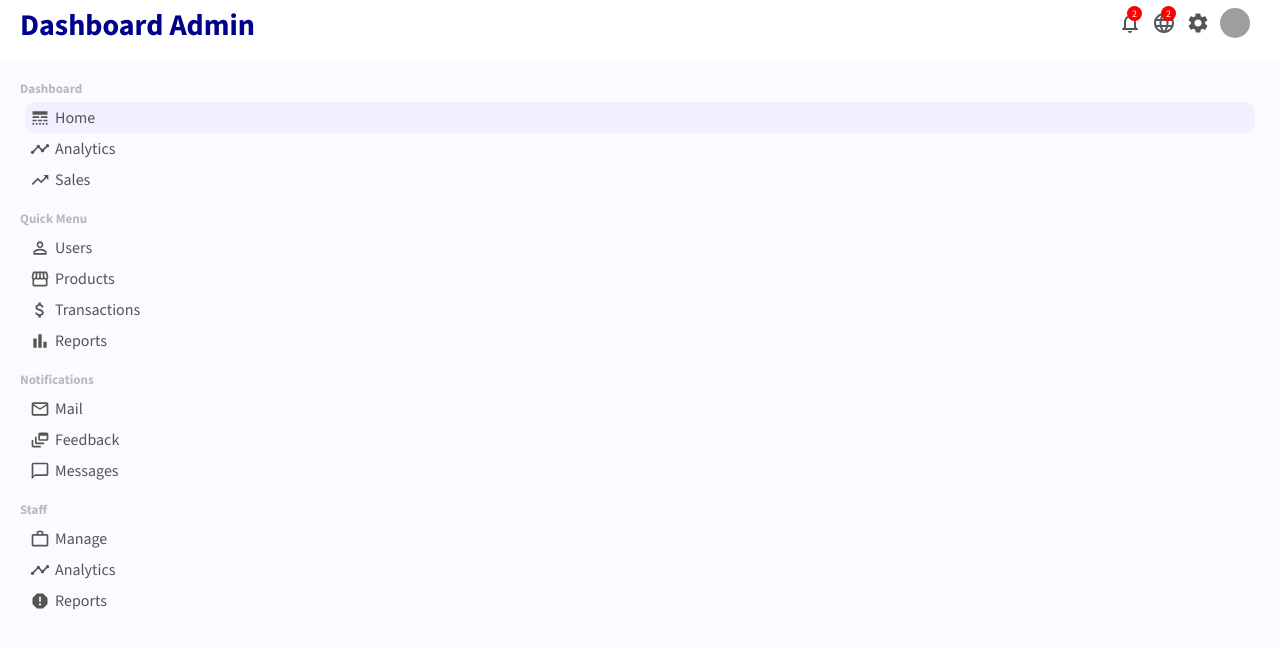
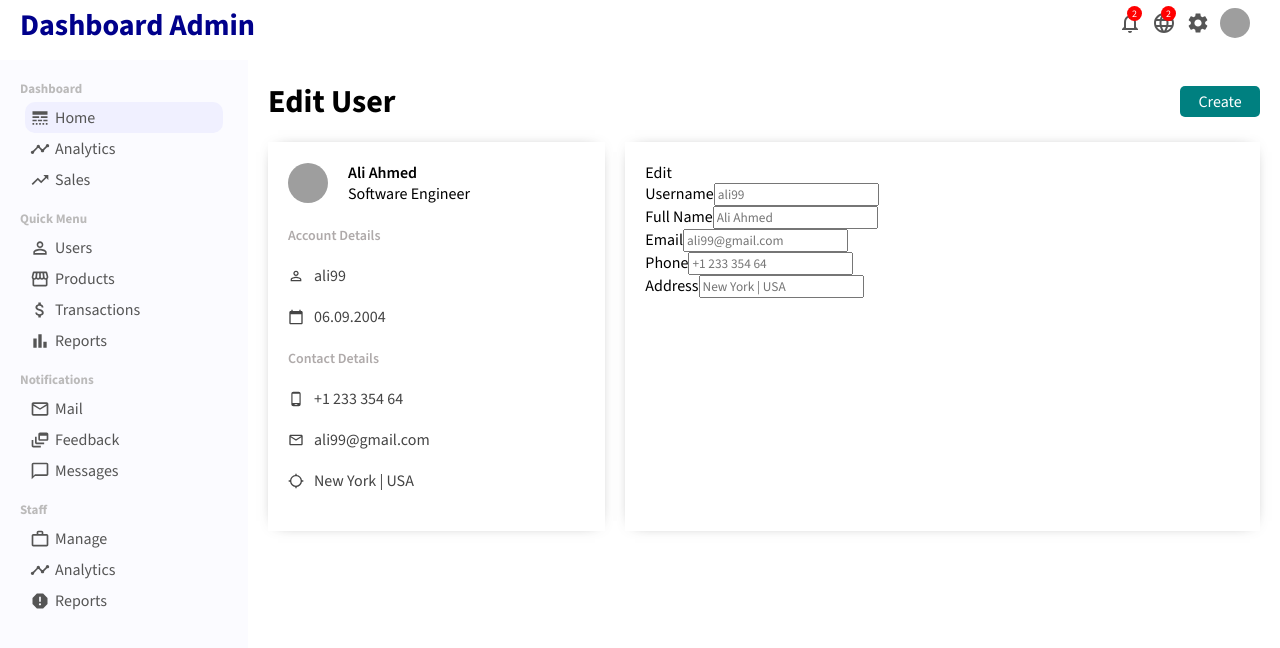
Before and after one commit to sahiralzakaria/React-Admin-Dashboard-UI, a React (Vite) app: page /user/1 in a window 1280 px wide. Shown: the top 648 px of the page. Built offline with nearby package versions, Linux system fonts and the light colour scheme; grey boxes are pictures that could not be loaded.

Commit message:
user display and update page

```diff
--- a/src/App.jsx
+++ b/src/App.jsx
@@ -4,6 +4,7 @@
 import { Home } from "./pages/home/Home";
 import { BrowserRouter, Routes, Route } from "react-router";
 import UserList from "./pages/userList/UserList";
+import User from "./pages/user/User";
 
 function App() {
 
@@ -16,6 +17,7 @@
         <Routes>
           <Route path="/" element={<Home />} />
           <Route path="/users" element={<UserList />} />
+          <Route path="/user/:userId" element={<User />} />
 
         </Routes></div>
 
--- /dev/null
+++ b/src/pages/user/User.jsx
@@ -0,0 +1,75 @@
+import './user.css'
+import { CalendarToday, LocationSearching, MailOutline, PermIdentity, PhoneAndroid } from '@mui/icons-material'
+export default function User() {
+    return (
+        <div className='user'>
+            <div className="userTitleContainer">
+                <h1 className="userTitle">Edit User</h1>
+                <button className="userAddButton">Create</button>
+            </div>
+            <div className="userContainer">
+                <div className="userShow">
+                    <div className="userShowTop">
+                        <img src="https://images.pexels.com/photos/1212984/pexels-photo-1212984.jpeg" alt="" className="userShowImg" />
+                        <div className="userShowTopTitle">
+                            <span className="userShowUsername">Ali Ahmed</span>
+                            <span className="userShowUserTitle">Software Engineer</span>
+                        </div>
+                    </div>
+                    <div className="userShowBottom">
+                        <span className="userShowTitle">Account Details</span>
+                        <div className="useShowInfo">
+                            <PermIdentity className='userShowIcon' />
+                            <span className="userShowInfoTitle">ali99</span>
+                        </div>
+                        <div className="useShowInfo">
+                            <CalendarToday className='userShowIcon' />
+                            <span className="userShowInfoTitle">06.09.2004</span>
+                        </div>
+                        <span className="userShowTitle">Contact Details</span>
+                        <div className="useShowInfo">
+                            <PhoneAndroid className='userShowIcon' />
+                            <span className="userShowInfoTitle">+1 233 354 64</span>
+                        </div>
+                        <div className="useShowInfo">
+                            <MailOutline className='userShowIcon' />
+                            <span className="userShowInfoTitle">ali99@gmail.com</span>
+                        </div>
+                        <div className="useShowInfo">
+                            <LocationSearching className='userShowIcon' />
+                            <span className="userShowInfoTitle">New York | USA</span>
+                        </div>
+                    </div>
+                </div>
+                <div className="userUpdate">
+                    <span className="userUpdateTitle">Edit</span>
+                    <form className="userUpdateForm">
+                        <div className="userUpdateLeft">
+                            <div className="userUpdateItem">
+                                <label>Username</label>
+                                <input type="text" placeholder='ali99' className='userUpdateInput' />
+                            </div>
+                            <div className="userUpdateItem">
+                                <label>Full Name</label>
+                                <input type="text" placeholder='Ali Ahmed' className='userUpdateInput' />
+                            </div>
+                            <div className="userUpdateItem">
+                                <label>Email</label>
+                                <input type="text" placeholder='ali99@gmail.com' className='userUpdateInput' />
+                            </div>
+                            <div className="userUpdateItem">
+                                <label>Phone</label>
+                                <input type="text" placeholder='+1 233 354 64' className='userUpdateInput' />
+                            </div>
+                            <div className="userUpdateItem">
+                                <label>Address</label>
+                                <input type="text" placeholder='New York | USA' className='userUpdateInput' />
+                            </div>
+                        </div>
+                        <div className="userUpdateRight"></div>
+                    </form>
+                </div>
+            </div>
+        </div>
+    )
+}
--- /dev/null
+++ b/src/pages/user/user.css
@@ -0,0 +1,92 @@
+.user {
+    flex: 4;
+    padding: 20px;
+}
+
+.userTitleContainer {
+    display: flex;
+    align-items: center;
+    justify-content: space-between;
+}
+
+.userAddButton {
+    border: none;
+    width: 80px;
+    padding: 5px;
+    background-color: teal;
+    cursor: pointer;
+    border-radius: 5px;
+    color: white;
+    font-size: 16px;
+}
+
+.userContainer {
+    display: flex;
+    margin-top: 20px;
+}
+
+.userShow {
+    flex: 1;
+    padding: 20px;
+    -webkit-box-shadow: 0px 0px 15px -10px rgba(0, 0, 0, 0.75);
+    box-shadow: 0px 0px 15px -10px rgba(0, 0, 0, 0.75);
+}
+
+.userUpdate {
+    flex: 2;
+    padding: 20px;
+    -webkit-box-shadow: 0px 0px 15px -10px rgba(0, 0, 0, 0.75);
+    box-shadow: 0px 0px 15px -10px rgba(0, 0, 0, 0.75);
+    margin-left: 20px;
+}
+
+.userShowTop {
+    display: flex;
+    align-items: center;
+}
+
+.userShowImg {
+    width: 40px;
+    height: 40px;
+    border-radius: 50%;
+    object-fit: cover;
+}
+
+.userShowTopTitle {
+    display: flex;
+    flex-direction: column;
+    margin-left: 20px;
+}
+
+.userShowUsername {
+    font-weight: 600;
+}
+
+.userShowUserTitle {
+    font-weight: 300;
+}
+
+.userShowBottom {
+    margin-top: 20px;
+}
+
+.userShowTitle {
+    font-size: 14px;
+    font-weight: 600;
+    color: rgb(175, 170, 170);
+}
+
+.useShowInfo {
+    display: flex;
+    align-items: center;
+    margin: 20px 0px;
+    color: #444;
+}
+
+.userShowIcon {
+    font-size: 16px !important;
+}
+
+.userShowInfoTitle {
+    margin-left: 10px;
+}
```
